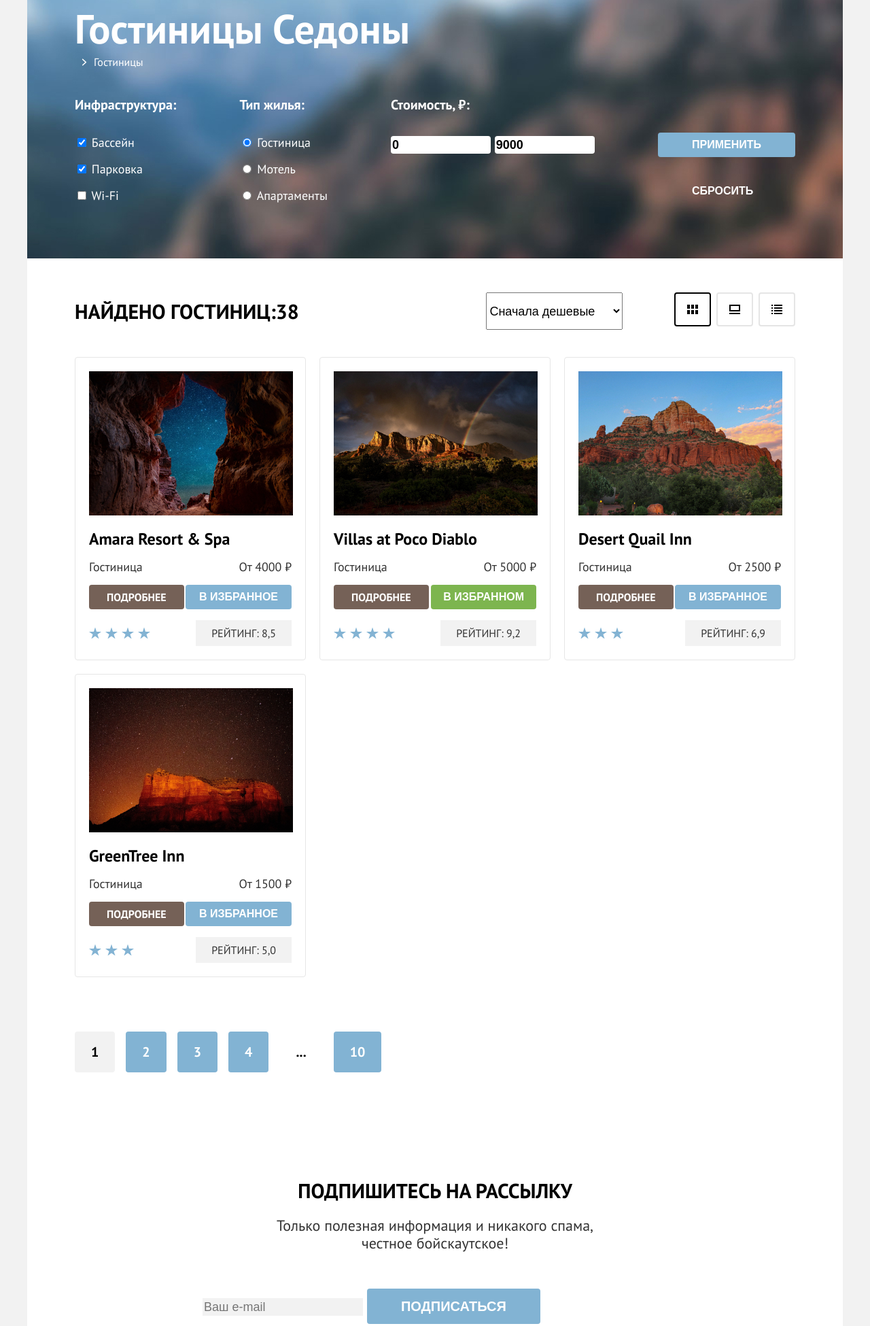
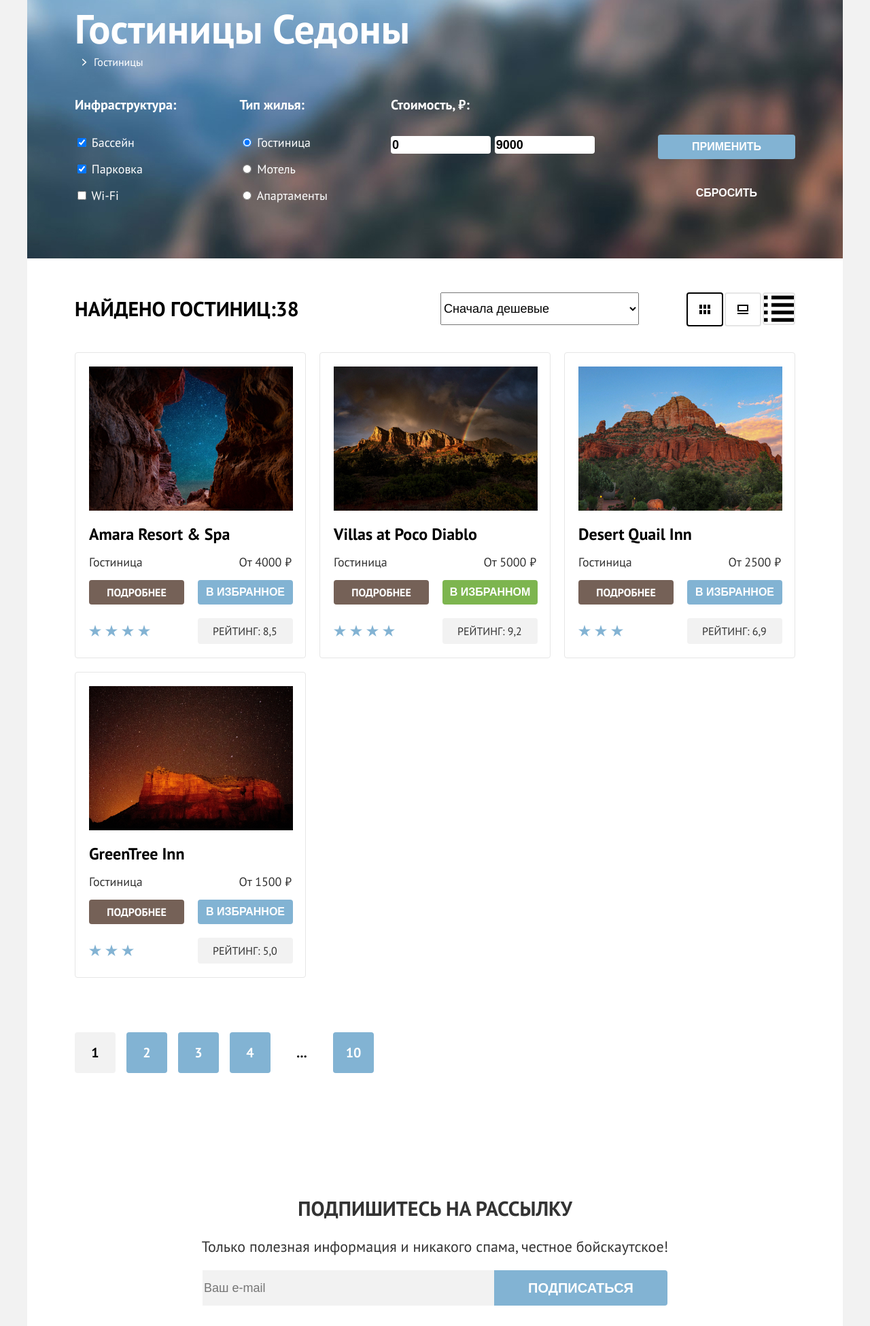
Before and after one commit to htmlacademy-htmlcss/2407401-sedona-38, a plain HTML site: page catalog.html in a window 1280 px wide. Shown: the part 102-2052 px from the top of the page at 68% size. Drawn offline with Linux system fonts and the light colour scheme.

Commit message:
Изменяет кнопки

```diff
--- a/catalog.html
+++ b/catalog.html
@@ -37,7 +37,7 @@
         </a>
       </li>
       <li class="navigation-item-user navigation-item-user-button">
-        <a class="button button-transit button-navigation" href="#">Хочу сюда!</a>
+        <a class="button button-navigation" href="#">Хочу сюда!</a>
       </li>
     </ul>
   </header>
@@ -111,14 +111,10 @@
           <input class="input-price" type="text" name="input-price" value="9000" placeholder="до" style="font-size: 18px; line-height: 24px; font-weight: 700;">
         </label>
       </fieldset>
-      <ul class="comfort-button-list">
-      <li class="comfort-button-item">
-        <button class="button button-send" type="submit">Применить</button>
-      </li>
-      <li class="comfort-button-item">
+      <div class="comfort-button">
+        <button class="button" type="submit">Применить</button>
         <button class="button button-none" type="reset">Сбросить</button>
-      </li>
-    </ul>
+    </div>
   </form>
     </header>
     <section class="catalog-prewiev">
@@ -160,8 +156,8 @@
           Гостиница <span class="catalog-price">От 4000 ₽</span>
         </p>
         <div class="container-info">
-          <a class="button button-transit" href="#">Подробнее</a>
-        <button class="button button-apply" type="submit">В избранное</button>
+          <a class="button button-more" href="#">Подробнее</a>
+        <button class="button button-select" type="submit">В избранное</button>
         <img class="stars" src="images/hotel/stars-4.svg" alt="Четырехзвездочный отель">
         <p class="rating-text">Рейтинг: 8,5</p>
       </div>
@@ -177,8 +173,8 @@
           Гостиница <span class="catalog-price">От 5000 ₽</span>
         </p>
         <div class="container-info">
-        <a class="button button-transit" href="#">Подробнее</a>
-        <button class="button button-current" type="submit">В избранном</button>
+        <a class="button button-more" href="#">Подробнее</a>
+        <button class="button button-select-current" type="submit">В избранном</button>
         <img class="stars" src="images/hotel/stars-4.svg" alt="Четырехзвездочный отель">
         <p class="rating-text">Рейтинг: 9,2</p>
       </div>
@@ -194,8 +190,8 @@
           Гостиница <span class="catalog-price">От 2500 ₽</span>
         </p>
         <div class="container-info">
-        <a class="button button-transit" href="#">Подробнее</a>
-        <button class="button button-apply" type="submit">В избранное</button>
+        <a class="button button-more" href="#">Подробнее</a>
+        <button class="button button-select" type="submit">В избранное</button>
         <img class="stars" src="images/hotel/stars-3.svg" alt="Трехзвездочный отель">
         <p class="rating-text">Рейтинг: 6,9</p>
       </div>
@@ -211,8 +207,8 @@
           Гостиница <span class="catalog-price">От 1500 ₽</span>
         </p>
         <div class="container-info">
-        <a class="button button-transit" href="#">Подробнее</a>
-        <button class="button button-apply" type="submit">В избранное</button>
+        <a class="button button-more" href="#">Подробнее</a>
+        <button class="button button-select" type="submit">В избранное</button>
         <img class="stars" src="images/hotel/stars-3.svg" alt="Двухзвездочный отель">
         <p class="rating-text">Рейтинг: 5,0</p>
       </div>
@@ -248,7 +244,7 @@
     <form class="subscribe-form" action="https://echo.htmlacademy.ru/" method="post">
       <label for="email-field" class="visually-hidden">Ваш e-mail</label>
         <input class="email" type="email" placeholder="Ваш e-mail" name="subscribe-email" id="email-field">
-      <button class="button button-send button-more" type="submit">Подписаться</button>
+      <button class="button button-subscribe" type="submit">Подписаться</button>
     </form>
   </section>
 </main>
--- a/styles/styles.css
+++ b/styles/styles.css
@@ -83,6 +83,7 @@ font-size: 16px;
 line-height: 20px;
 font-weight: 700;
 color: #FFFFFF;
+background-color: #82B3D3;
 text-transform: uppercase;
 text-decoration: none;
 text-align: center;
@@ -90,32 +91,39 @@ border-radius: 4px;
 border: none;
 cursor: pointer;
 padding: 8px 50px;
+box-sizing: border-box;
 }
 .button-navigation {
   padding: 8px 34px;
+  background-color: #756157;
 }
-.button-transit {
+.button-search {
+  font-size: 20px;
+  line-height: 36px;
+  padding: 8px 50px;
+  background-color: #756157;
+}
+.button-subscribe {
+  font-size: 20px;
+  line-height: 36px;
+  padding: 8px 50px;
+  border-top-left-radius: 0;
+  border-bottom-left-radius: 0;
+}
+.button-none {
+  background-color: transparent;
+  margin-top: 32px;
+}
+.button-more {
   padding: 8px 26px;
   background-color: #756157;
 }
-.button-more {
-  font-size: 20px;
-  line-height: 36px;
-  padding: 8px 50px;
+.button-select {
+  padding: 8px 11px;
 }
-.button-send {
-  background-color: #82B3D3;
-}
-.button-apply {
-  padding: 8px 20px;
-  background-color: #82B3D3;
-}
-.button-none {
-  background-color: transparent;
-}
-.button-current {
-  padding: 8px 18px;
+.button-select-current {
   background-color: #7DB54F;
+  padding: 8px 10px;
 }
 .main-index {
   flex-grow: 1;
@@ -145,16 +153,18 @@ padding: 8px 50px;
 line-height: 26px;
 text-align: center;
 }
+.advantages {
+  padding-top: 69px;
+}
 .slogan-advantages {
   max-width: 620px;
 margin: 0 auto;
-padding-top: 69px;
-padding-bottom: 25px;
+margin-bottom: 25px;
 }
 .text-advantages {
   max-width: 651px;
 margin: 0 auto;
-padding-bottom: 90px;
+margin-bottom: 90px;
 }
 .advantages-list {
   display: flex;
@@ -203,16 +213,18 @@ text-align: center;
 max-width: 230px;
 margin: 0 auto;
 }
+.service {
+  padding-top: 64px;
+}
 .slogan-service {
   max-width: 505px;
   margin: 0 auto;
-  padding-top: 64px;
-  padding-bottom: 20px;
+  margin-bottom: 20px;
 }
 .text-service {
   max-width: 490px;
   margin: 0 auto;
-  padding-bottom: 64px;
+  margin-bottom: 64px;
 }
 .service-list {
   display: flex;
@@ -270,12 +282,12 @@ background-color: inherit;
 .slogan-search {
   max-width: 297px;
   margin: 0 auto;
-  padding-bottom: 20px;
+  margin-bottom: 20px;
 }
 .text-search {
   max-width: 592px;
   margin: 0 auto;
-  padding-bottom: 54px;
+  margin-bottom: 54px;
 }
 .search a {
   display: block;
@@ -291,19 +303,20 @@ background-color: inherit;
   background-size: cover;
   background-repeat: no-repeat;
   }
-.subscribe-title {
+.slogan-subscribe {
   max-width: 404px;
   color: #000000;
   margin: 0 auto;
-  padding-bottom: 20px;
+  margin-bottom: 20px;
 }
-.subscribe-text {
+.text-subscribe {
   max-width: 475px;
   color: #333333;
   margin: 0 auto;
-  padding-bottom: 54px;
+  margin-bottom: 54px;
   }
 .subscribe-form {
+  display: flex;
   width: 684px;
   margin: 0 auto;
   }
@@ -311,6 +324,7 @@ background-color: inherit;
   color: #FFFFFF;
 }
 .email {
+  width: 452px;
   font-size: 18px;
   line-height: 24px;
   color: #000000;
@@ -420,12 +434,12 @@ background-color: inherit;
 .comfort-item:last-child {
   padding: 0;
 }
-.comfort-button-list {
+.comfort-button {
   display: flex;
   flex-direction: column;
-  justify-content: flex-end;
+  justify-content: flex-start;
   margin: 0;
-  padding: 0;
+  padding-top: 56px;
   list-style: none;
 }
 .comfort-button-item {
@@ -449,12 +463,35 @@ background-color: inherit;
   margin-top: 50px;
   margin-bottom: 40px;
 }
+.catalog-title-search {
+  width: 338px;
+  display: flex;
+  align-items: center;
+  font-size: 30px;
+  line-height: 36px;
+  font-weight: 700;
+  text-transform: uppercase;
+  color: #000000;
+  margin: 0;
+  margin-right: 200px;
+}
+.catalog-select {
+  width: 292px;
+  display: flex;
+  font-size: 18px;
+  line-height: 21px;
+}
 .view-list {
   display: flex;
   align-items: center;
   margin: 0;
   padding: 0;
   list-style: none;
+  margin-left: 70px;
+}
+.view-item {
+  width: 48px;
+  height: 48px;
 }
 .view-item-center {
   margin: 0 8px;
@@ -477,9 +514,11 @@ background-color: inherit;
 }
 .button-view-list {
   content: url("../images/background/list.svg");
-  padding: 16px 17px;
   border-radius: 4px;
   border: 2px solid #E5E5E5;
+  box-sizing: border-box;
+  width: 100%;
+  height: 100%;
 }
 .catalog-list {
   display: grid;
@@ -495,22 +534,7 @@ background-color: inherit;
   border-radius: 4px;
   border: 1px solid #E6E6E6;
 }
-.catalog-title-search {
-  display: flex;
-  align-items: center;
-  font-size: 30px;
-  line-height: 36px;
-  font-weight: 700;
-  text-transform: uppercase;
-  color: #000000;
-  margin: 0;
-  padding-right: 200px;
-}
-.catalog-select {
-  display: flex;
-  font-size: 18px;
-  line-height: 21px;
-}
+
 .catalog-title {
   font-size: 24px;
   line-height: 28px;
@@ -532,12 +556,13 @@ background-color: inherit;
   padding: 16px 0;
 }
 .container-info {
-  display: flex;
-  justify-content: space-between;
-  flex-wrap: wrap;
+  display: grid;
+  gap: 20px;
+  grid-template-columns: repeat(2, 140px);
+  align-items: start;
 }
 .stars {
-  margin-top: 16px;
+  margin-top: 10px;
 }
 .rating-text {
   font-size: 16px;
@@ -545,8 +570,8 @@ background-color: inherit;
   text-transform: uppercase;
   background-color: #F2F2F2;
   margin: 0;
-  margin-top: 16px;
-  padding: 9px 23px;
+  padding: 9px 22px;
+  border-radius: 4px;
 }
 .pagination {
   margin: 70px;
@@ -560,6 +585,8 @@ background-color: inherit;
   list-style: none;
 }
 .pagination-item {
+  width: 60px;
+  height: 60px;
   font-size: 20px;
   font-weight: 700;
   line-height: 36px;
@@ -567,11 +594,15 @@ background-color: inherit;
   color: #FFFFFF;
   background-color: #82B3D3;
   border-radius: 4px;
+  display: flex;
+  align-items: center;
+  justify-content: center;
   text-align: center;
   margin: 0 8px;
-  padding: 12px 24px;
+  box-sizing: border-box;
 }
 .pagination-link {
+
   color: inherit;
   text-decoration: none;
 }
```
Also changed, not shown: index.html (+5 -5 lines).
